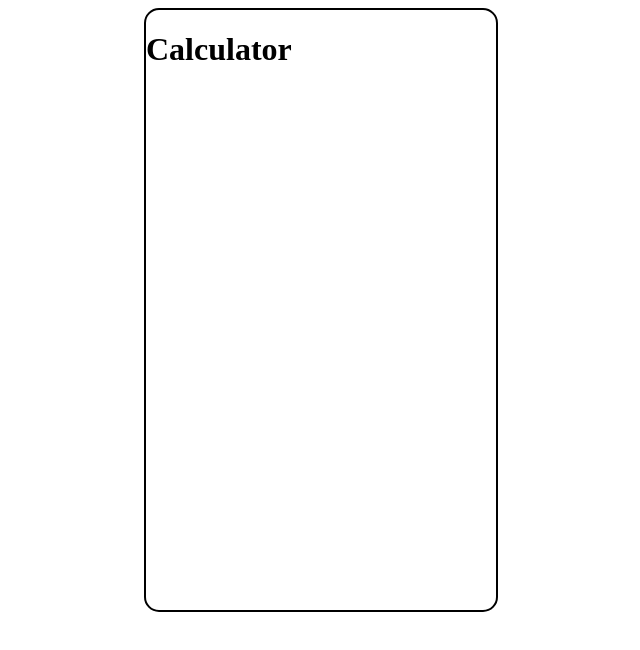
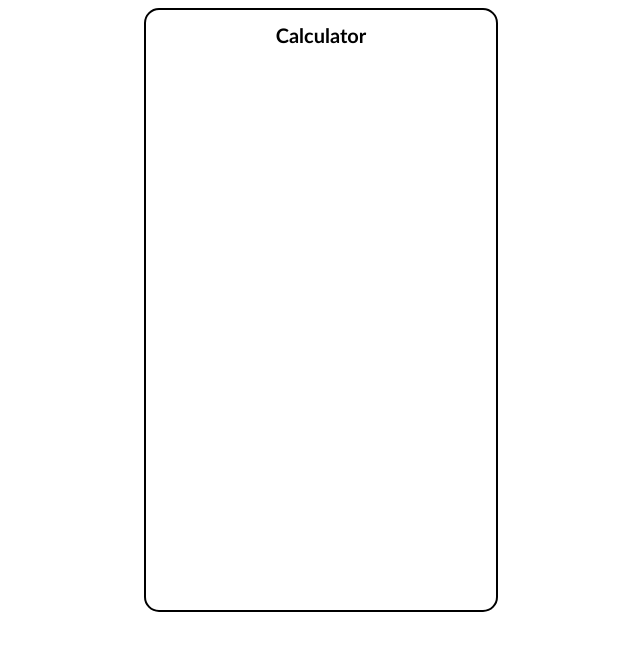
Before and after one commit to Burt8/Calculator, a plain HTML site: page index.html in a window 1280 px wide. Shown: the whole page, without its empty margins (319-959 px from the left). Drawn offline with Linux system fonts and the light colour scheme.

Commit message:
Add flex & alignment to 'casing', add font to h1

```diff
--- a/styles.css
+++ b/styles.css
@@ -10,4 +10,12 @@ body {
     width: 350px;
     height: 600px;
     border-radius: 15px;
+    display: flex;
+    flex-direction: column;
+    align-items: center;
 }
+
+h1 {
+    font-size: 20px;
+    font-family: 'Trebuchet MS', 'Lucida Sans Unicode', 'Lucida Grande', 'Lucida Sans', Arial, sans-serif;
+}
```
